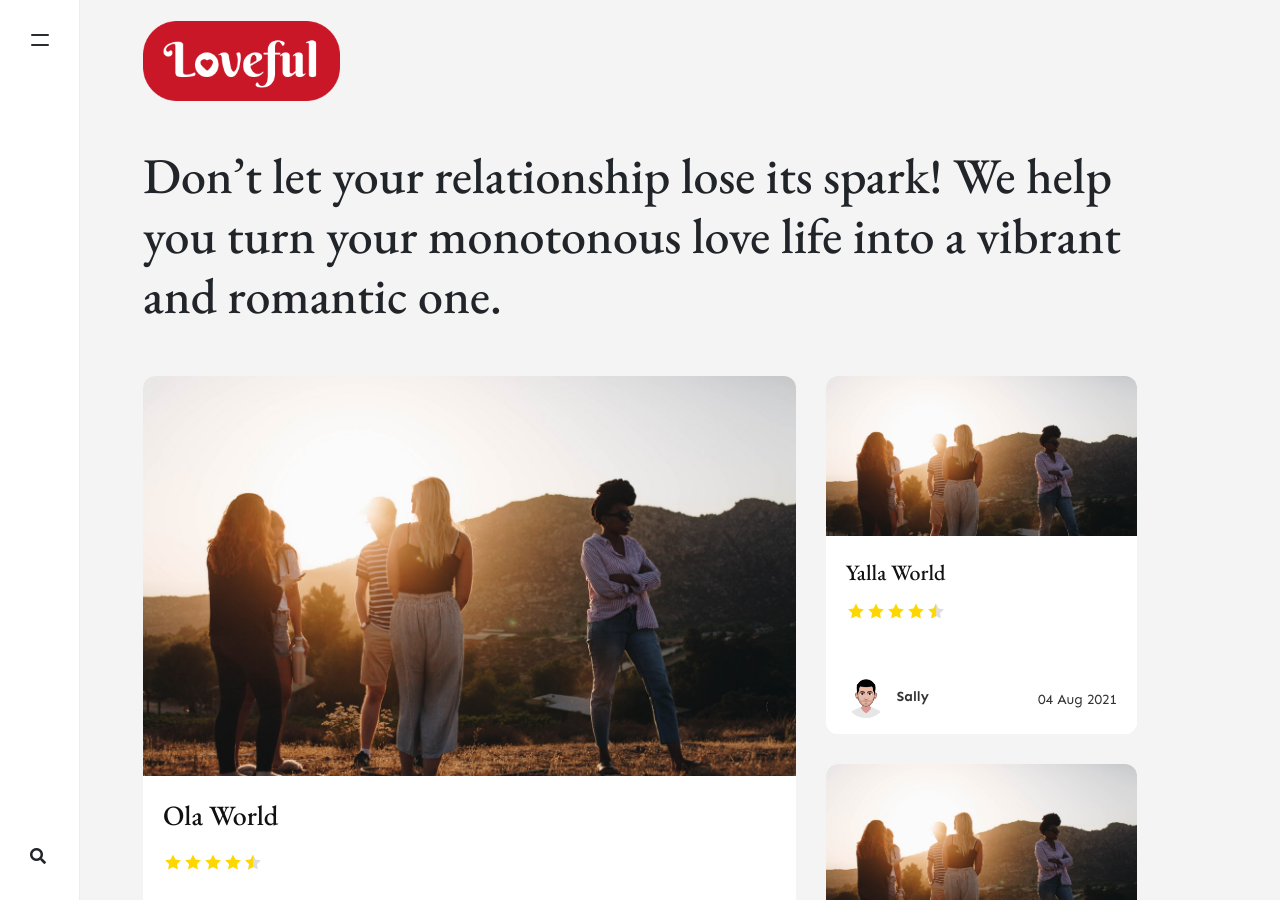
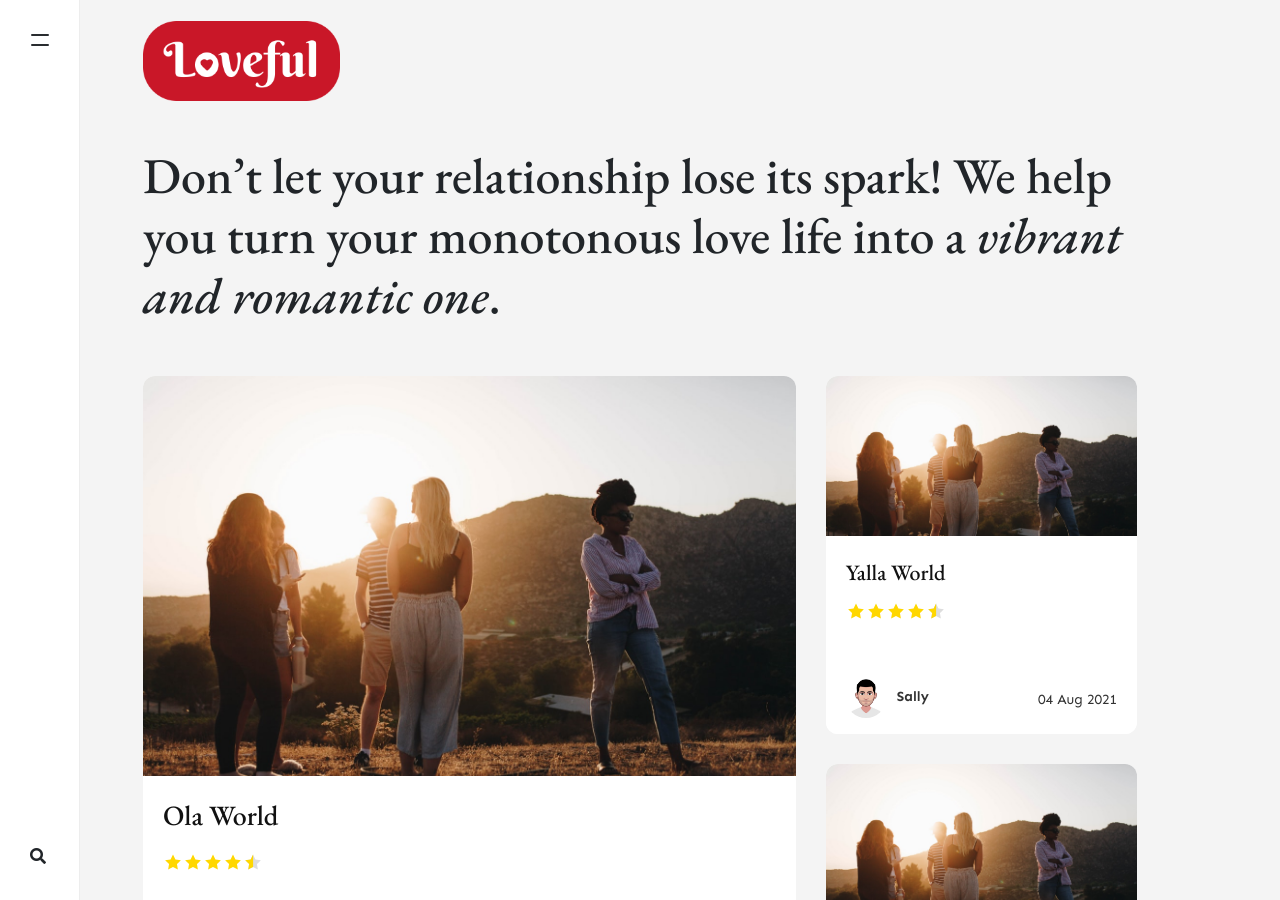
Before and after one commit to stackbit-projects/marvelous-dolphin-13283, a Jekyll site: the page built from index.html, in a window 1280 px wide and 900 px high. Built offline with Jekyll 4.4.1, drawn with Linux system fonts in a browser that asks for light colours; nearby versions of some CDN libraries; the list of posts is cut into pages by our own code; comment, search, counter and statistics services are not loaded.

```diff
--- a/_config.yml
+++ b/_config.yml
@@ -1,7 +1,7 @@
 name: Loveful
 title: Loveful
 description: >-
-  Don’t let your relationship lose its spark! We help you turn your monotonous love life into a vibrant and romantic one.
+  Don’t let your relationship lose its spark! We help you turn your monotonous love life into a <i>vibrant and romantic one</i>.
 logo: assets/images/l_logo.png
 favicon: assets/images/fav.png
 baseurl: ''
```
